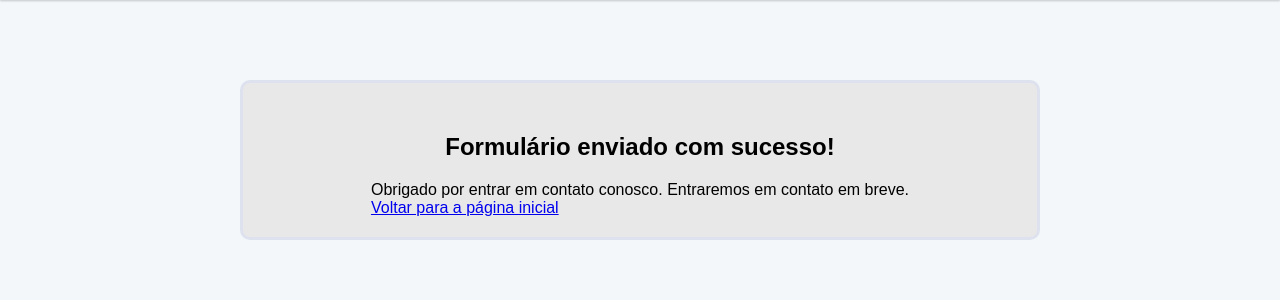
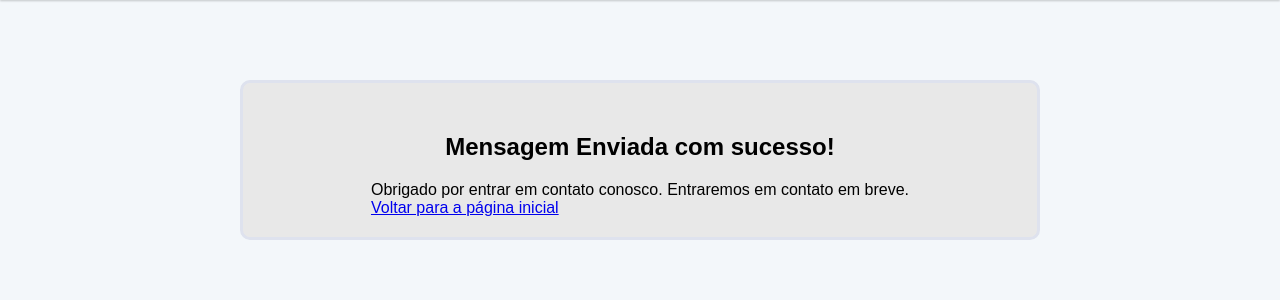
Before and after one commit to kaiquedev027/QrCodeMaster, a Flask app: template templates/success.html in a window 1280 px wide. Shown: the part 70-370 px from the top of the page. Run offline with Flask 3, Linux system fonts and the light colour scheme; the template is opened without the code that fills it, so the values that code supplies are empty.

Commit message:
Update success.html

```diff
--- a/templates/success.html
+++ b/templates/success.html
@@ -3,7 +3,8 @@
 <head>
     <meta charset="UTF-8">
     <meta name="viewport" content="width=device-width, initial-scale=1.0">
-    <title>Formulário Enviado</title>
+    <link rel="icon" type="image/icon" href="/static/img/favicon.ico">
+    <title>Mensagem Enviada</title>
     <link rel="stylesheet" href="static/style.css">
     <link rel="stylesheet" href='https://unpkg.com/boxicons@2.0.7/css/boxicons.min.css'>
 </head>
@@ -27,7 +28,7 @@
         </div>
     </nav>
     <div class="container">
-        <h2>Formulário enviado com sucesso!</h2>
+        <h2>Mensagem Enviada com sucesso!</h2>
         <p>Obrigado por entrar em contato conosco. Entraremos em contato em breve.</p>
         <a href="/contato">Voltar para a página inicial</a>
     </div>
```
